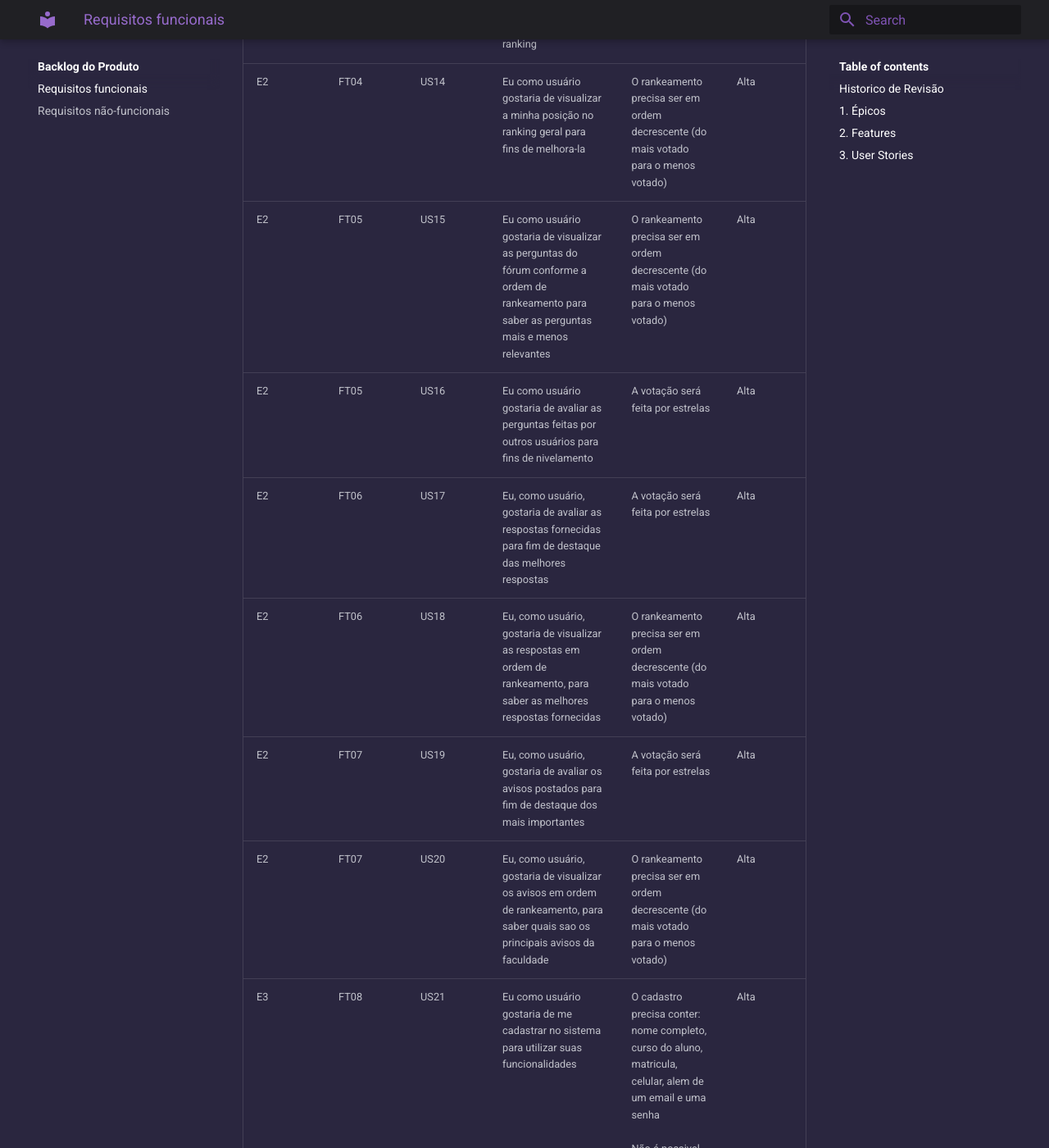
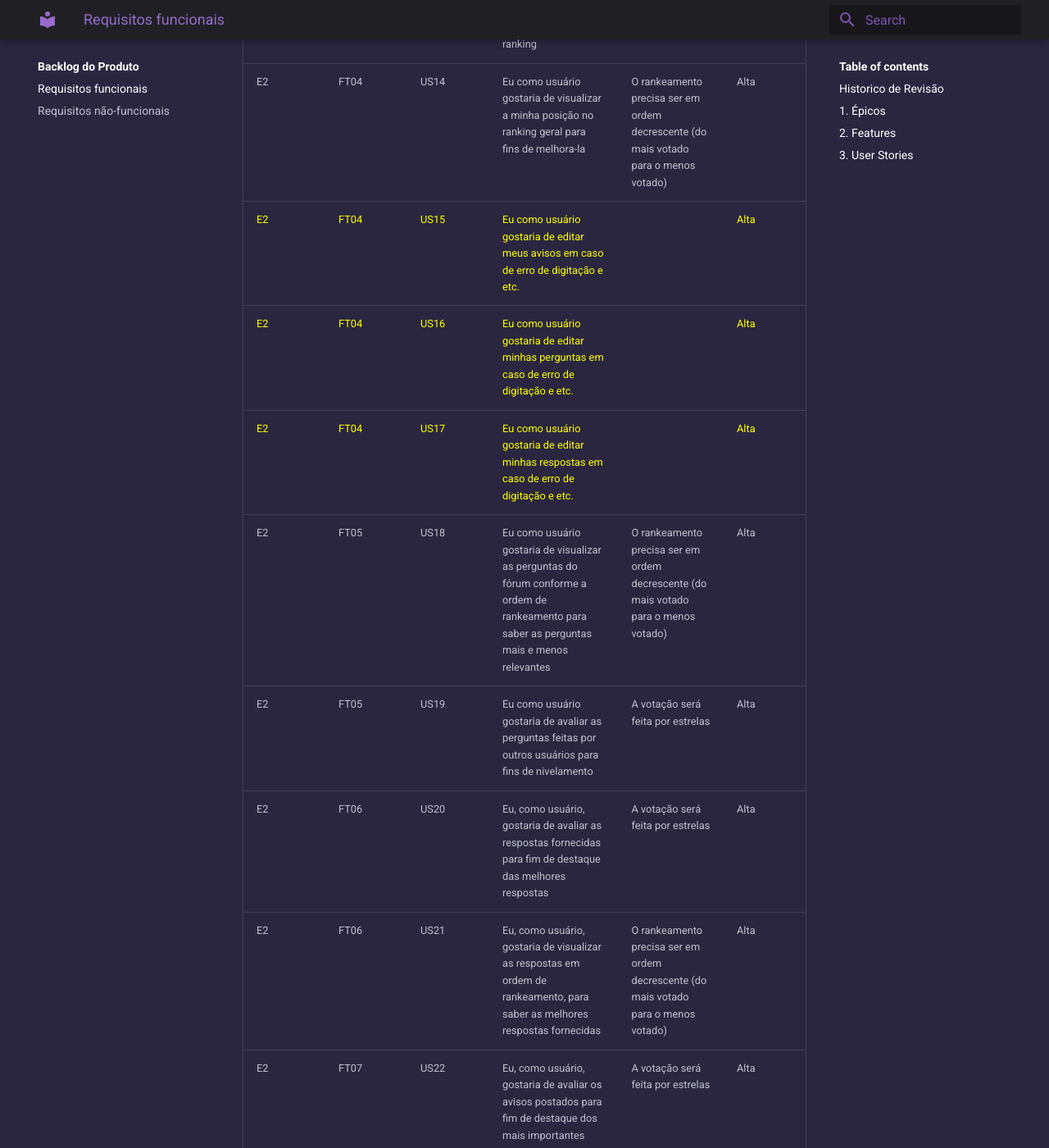
Before and after one commit to mdsreq-fga-unb/2023.1-TwoDo, an MkDocs documentation site: the page built from docs/backlog/index.md, in a window 1280 px wide and 1400 px high, scrolled down 6303 px. Shown: the whole window at 82% size. Built offline with MkDocs 1.6.1 and Material for MkDocs 9.7.7, drawn with Linux system fonts in a browser that asks for light colours; some of the changed text lies outside the part shown.

Commit message:
att some US

```diff
--- a/docs/backlog/index.md
+++ b/docs/backlog/index.md
@@ -156,10 +156,39 @@
 <td>O rankeamento precisa ser em ordem decrescente (do mais votado para o menos votado)</td>
 <td>Alta</td>
 </tr>
+
+<tr style="color:yellow">
+<td>E2</td>
+<td>FT04</td>
+<td>US15</td>
+<td>Eu como usuário gostaria de editar meus avisos em caso de erro de digitação e etc.</td>
+<td></td>
+<td>Alta</td>
+</tr>
+
+<tr style="color:yellow">
+<td>E2</td>
+<td>FT04</td>
+<td>US16</td>
+<td>Eu como usuário gostaria de editar minhas perguntas em caso de erro de digitação e etc.</td>
+<td></td>
+<td>Alta</td>
+</tr>
+
+<tr style="color:yellow">
+<td>E2</td>
+<td>FT04</td>
+<td>US17</td>
+<td>Eu como usuário gostaria de editar minhas respostas em caso de erro de digitação e etc.</td>
+<td></td>
+<td>Alta</td>
+</tr>
+
+
 <tr>
 <td>E2</td>
 <td>FT05</td>
-<td>US15</td>
+<td>US18</td>
 <td>Eu como usuário gostaria de visualizar as perguntas do fórum conforme a ordem de rankeamento para saber as perguntas mais e menos relevantes</td>
 <td>O rankeamento precisa ser em ordem decrescente (do mais votado para o menos votado)</td>
 <td>Alta</td>
@@ -191,7 +220,7 @@
 <tr>
 <td>E2</td>
 <td>FT07</td>
-<td>US19</td>
+<td>US22</td>
 <td>Eu, como usuário, gostaria de avaliar os avisos postados para fim de destaque dos mais importantes</td>
 <td>A votação será feita por estrelas</td>
 <td>Alta</td>
@@ -255,91 +284,97 @@
 <tr>
 <td>E3</td>
 <td>FT09</td>
-<td>US27</td>
+<td>US30</td>
 <td>Eu como usuário gostaria de ter a possibilidade de recuperar minha senha através do email caso eu a esqueça</td>
 <td>O e-mail deve ser autenticado em até 10 minutos</td>
 <td>Alta</td>
 </tr>
-<tr>
+
+<tr style="color:yellow">
 <td>E4</td>
 <td>FT01</td>
-<td>US28</td>
+<td>US31</td>
 <td>Como um usuário, eu quero ser capaz de enviar mensagens públicas para outros usuários em tempo real, para que eu possa ter conversas públicas com outros usuários sem precisar atualizar a página.</td>
 <td></td>
 <td>Alta</td>
 </tr>
-<tr>
+
+<tr style="color:yellow">
 <td>E4</td>
 <td>FT01</td>
-<td>US29</td>
+<td>US32</td>
 <td>Como um usuário, eu quero ser capaz de enviar mensagens privadas para outros usuários, para que eu possa ter conversas privadas que não são visíveis para outros usuários.</td>
 <td></td>
 <td>Alta</td>
 </tr>
-<tr>
+
+<tr style="color:yellow">
 <td>E4</td>
 <td>FT01</td>
-<td>US30</td>
+<td>US33</td>
 <td>Como um usuário, eu quero ser notificado quando uma nova mensagem privada for enviada para mim, para que eu possa saber imediatamente quando uma nova mensagem chegou e respondê-la.</td>
 <td></td>
 <td>Alta</td>
 </tr>
-<tr>
+
+<tr style="color:yellow">
 <td>E4</td>
 <td>FT01</td>
-<td>US31</td>
+<td>US34</td>
 <td>Como um usuário, eu quero ser capaz de excluir minhas próprias mensagens enviadas, para que eu possa corrigir erros ou remover mensagens inapropriadas que enviei por engano.</td>
 <td></td>
 <td>Alta</td>
 </tr>
-<tr>
+
+<tr style="color:yellow">
 <td>E4</td>
 <td>FT01</td>
-<td>US32</td>
+<td>US35</td>
 <td>Como um usuário, eu quero ser capaz de silenciar ou bloquear outros usuários que estão me incomodando com mensagens privadas não solicitadas, para que eu possa controlar minha experiência de comunicação.</td>
 <td></td>
 <td>Alta</td>
 </tr>
-<tr>
+
+<tr style="color:yellow">
 <td>E4</td>
 <td>FT01</td>
-<td>US33</td>
+<td>US36</td>
 <td>Como um usuário, eu quero ser capaz de relatar mensagens públicas inapropriadas ou ofensivas enviadas por outros usuários, para que o administrador possa lidar com essas mensagens e tomar as medidas adequadas.</td>
 <td></td>
 <td>Alta</td>
 </tr>
 
-<tr>
+<tr style="color:yellow">
 <td>E4</td>
 <td>FT02</td>
-<td>US34</td>
+<td>US37</td>
 <td>Como um usuário, eu quero ser capaz de visualizar todo o meu histórico de conversas com outro usuário, para que eu possa rever as informações e referências discutidas.</td>
 <td></td>
 <td>Alta</td>
 </tr>
 
-<tr>
+<tr style="color:yellow">
 <td>E4</td>
 <td>FT02</td>
-<td>US35</td>
+<td>US38</td>
 <td>Como um usuário, eu quero ser capaz de pesquisar meu histórico de conversas por palavra-chave ou data específica, para que eu possa encontrar informações importantes de forma rápida e fácil.</td>
 <td></td>
 <td>Alta</td>
 </tr>
 
-<tr>
+<tr style="color:yellow">
 <td>E4</td>
 <td>FT02</td>
-<td>US36</td>
+<td>US39</td>
 <td>Como um usuário, eu quero ser capaz de arquivar ou excluir conversas antigas que não são mais relevantes para mim, para manter minha lista de conversas organizada e fácil de usar.</td>
 <td></td>
 <td>Alta</td>
 </tr>
 
-<tr>
+<tr style="color:yellow">
 <td>E4</td>
 <td>FT02</td>
-<td>US37</td>
+<td>US40</td>
 <td>Como um usuário, eu quero que meu histórico de conversas mais recentes sejam recuperados e carregados mais rapidamente.</td>
 <td></td>
 <td>Alta</td>
```
Also changed, not shown: other parts of docs/backlog/index.md (+10 -10 lines).
